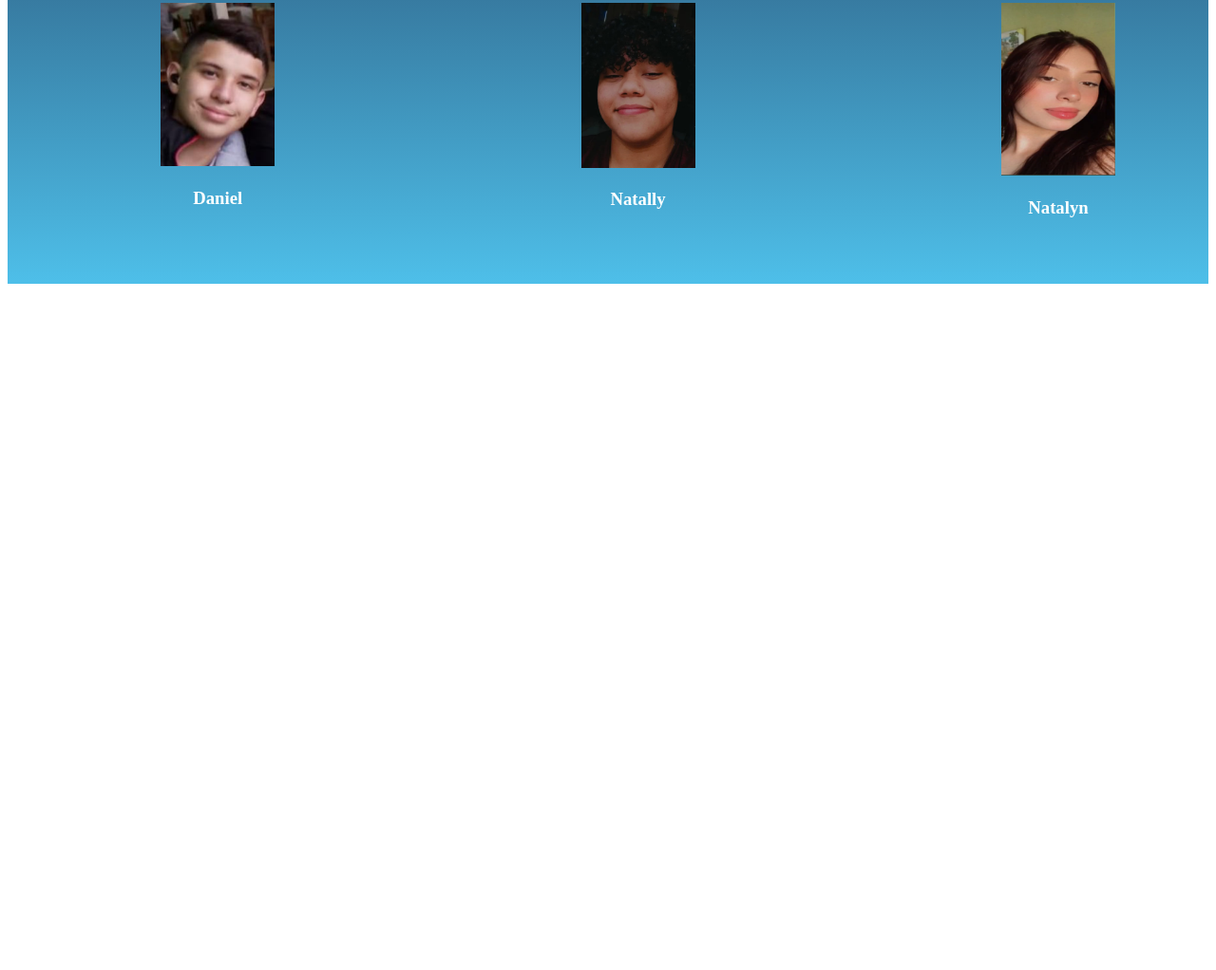
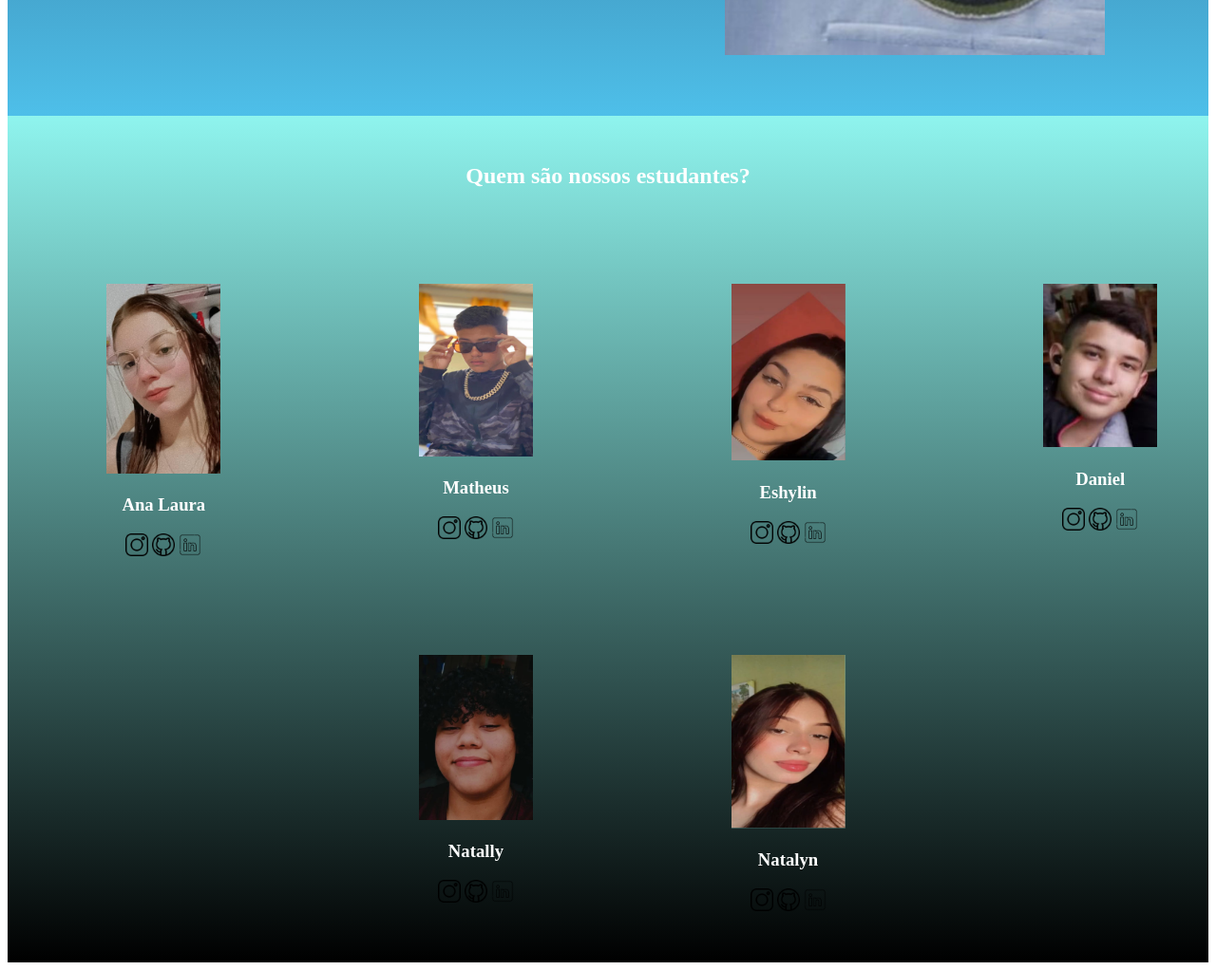
Before and after one commit to Anagoltz/2024AnaManu, a plain HTML site: page Site-Escola-main/index.html in a window 1280 px wide. Shown: the part 1029-2051 px from the top of the page at 95% size. Before the commit the page ends 1336 px from the top, so only its background shows below. Drawn offline with Linux system fonts and the light colour scheme.

Commit message:
23/04/2023

```diff
--- a/Site-Escola-main/index.html
+++ b/Site-Escola-main/index.html
@@ -11,58 +11,80 @@
 <body>
  <header class="cabecalho">
     <img class="cabecalho-imagem" src="./img/alurastartlogo1.png"  alt="logo da alura start">
-    <ul class="cabecalho-lista-item">
-        <li>Estudante</li>
-        <li>Escola</li>
-    </ul>
+    <li class="cabecalho-lista-item">Estudante</li>
+    <li class="cabecalho-lista-item">Escola</li>
+    </li>
   </header>
   <section class="escola">
    <div class="escola-conteudo">
-     <h2>Sobre o Colégio</h2 class=escola>
+     <h2 class="escola-titulo">Sobre o Colégio</h2>
      <p class="escola-texto-um">O Colégio Estadual Civíco Militar Professora Joana Torres Pereira foi fundada em 09/07/1996 com o objetivo de ensinar Pensamento Computacional através da Programação.
      <p class="escola-texto-dois">A turma mais famosa é a Segunda Série B. Uma turma diversa e engajada, que entrega excelentes resultados!
      </p>
      <p class="escola-texto-três">Endereço: R. Felix Tadeu Meyer, 449 - Vila Rio Branco, Castro - PR, 84174-050
      Telefone: (42) 3233-1323 </p>
    </div>
+<div class="escola-imagem">
  <img class="escola-imagem" src="./img/image 1.png" alt="Colégio Joana Torres Pereira">
+
+ <img class="escola-imagem" src="./img/logo escola Farda.png" alt="Colégio Joana Torres Pereira">
+</div>
  </section>
-</body>
-</html>
-<link>
-</section>
+
 <section class="estudante">
+<div class="partebaixo-div">
+
   <h2 class="estudante-titulo"> Quem são nossos estudantes?</h2>
 
 <div class="estudante-todos">
     <div class="estudante-div">
       <section class="estudante">
       <img class="estudante-imagem "src="./img/aninha.png" alt="foto da aluna ana laura">
-  <h3>Ana Laura</h3>
+      <h3 class="estudante-nome">Ana Laura</h3>
+      <img class="estudante-icone"src="./img/instagram.png" alt="instagram">
+      <img class="estudante-icone"src="./img/github.png" alt="github">
+      <img class="estudante-icone"src="./img/linkedin.png" alt="linkedin">
     </div>
     <div class="estudante-div">
       <section class="estudante">
-  <img class="estudante-imagem "src="./img/gay.mp4.png" alt="foto do aluno Matheus">
-  <h3>Matheus</h3>
+      <img class="estudante-imagem "src="./img/Matheus.png" alt="foto do aluno Matheus">
+      <h3 class="estudante-nome">Matheus</h3>
+      <img class="estudante-icone"src="./img/instagram.png" alt="instagram">
+      <img class="estudante-icone"src="./img/github.png" alt="github">
+      <img class="estudante-icone"src="./img/linkedin.png" alt="linkedin">
     </div>
     <div class="estudante-div">
       <section class="estudante">
-  <img class="estudante-imagem "src="./img/chata.png" alt="foto da aluna Eshylin">
-  <h3>Eshylin</h3>
+      <img class="estudante-imagem "src="./img/Eshylin.png" alt="foto da aluna Eshylin">
+      <h3 class="estudante-nome">Eshylin</h3>
+      <img class="estudante-icone"src="./img/instagram.png" alt="instagram">
+      <img class="estudante-icone"src="./img/github.png" alt="github">
+      <img class="estudante-icone"src="./img/linkedin.png" alt="linkedin">
     </div>
     <div class="estudante-div">
       <section class="estudante">
       <img class="estudante-imagem "src="./img/Daniel.png" alt="foto do aluno Daniel">
-  <h3>Daniel</h3>
+      <h3 class="estudante-nome">Daniel</h3>
+      <img class="estudante-icone"src="./img/instagram.png" alt="instagram">
+      <img class="estudante-icone"src="./img/github.png" alt="github">
+      <img class="estudante-icone"src="./img/linkedin.png" alt="linkedin">
     </div>
+    <span></span>
     <div class="estudante-div">
       <section class="estudante">
       <img class="estudante-imagem "src="./img/Natally.png" alt="foto da aluna Natally">
-  <h3>Natally</h3>
+      <h3 class="estudante-nome">Natally</h3>
+      <img class="estudante-icone"src="./img/instagram.png" alt="instagram">
+      <img class="estudante-icone"src="./img/github.png" alt="github">
+      <img class="estudante-icone"src="./img/linkedin.png" alt="linkedin">
     </div>
     <div class="estudante-div">
       <section class="estudante">
       <img class="estudante-imagem "src="./img/natalyn.png" alt="foto da aluna Natalyn">
-  <h3>Natalyn</h3>
+      <h3 class="estudante-nome">Natalyn</h3>
+      <img class="estudante-icone"src="./img/instagram.png" alt="instagram">
+      <img class="estudante-icone"src="./img/github.png" alt="github">
+      <img class="estudante-icone"src="./img/linkedin.png" alt="linkedin">
             </div>
       </div>
+</div>
--- a/Site-Escola-main/style.css
+++ b/Site-Escola-main/style.css
@@ -1,40 +1,47 @@
 header{
-  margin: 0 16px;
-  padding: 24px 0;
+   padding: 24px 0;
 }
 
 .cabecalho {
-    background-color:#181E3F;color: white;
-   display: flex;
+
+   background-color:#181E3F;color: white;
+   display:flex ;
 justify-content: space-around;
 align-items: center;
-padding: 24px 0;
-font-size: 24px;}
+padding: 50px ;
+font-size: 30px;
+}
+.cabecalho-imagem {
+  width: 20%;
+}
+.cabecalho-lista-item{
 
-.cabecalho-imagem {
-  width: 20%;}
-
-   .cabecalho-lista-item{
     display:inline-block;
-   }
+}
+.escola-imagem{
+   padding: 30px ;
+   width: 400px;
+}
    .escola {
     background-image: linear-gradient(#181E3F,#4EBFE9);
     color: white;
     display:flex;
   }
+
   .escola-conteudo{
-     width: 35%;
+     font-size: 34px;
+     width: 55%;
      display: table-row;
      justify-content: center;
      align-items: center;
-
   }
 
   .estudante-titulo{
+   margin: 0 16px;
+   text-align: center;
+   padding: 50px 0;
 
-   text-align: center;
   }
-
 .body{
       font-family:'poppins',sans-serif;
    }
@@ -46,13 +53,17 @@ font-size: 24px;}
       padding: 50px 0;
       text-align: center;
    }
-.estudante-todos {
+   .estudante-todos {
+   display:grid;
+   grid-template-columns: 26% 26% 26% 26% ;
+   }
 
-   display:grid;
-   grid-template-columns: 35% 35% 35% ;
+   .estudante-icone{
+   width: 24px;
+   }
 
-   background-image: linear-gradient(#181E3F,#4EBFE9);
+   .partebaixo-div{
+   background-image: linear-gradient(#8FF4EE,#000000);
     color: white;
 
-
-}
+   }
```
Also changed, not shown: Site-Escola-main/img/Eshylin.png (added), Site-Escola-main/img/Matheus.png (added), Site-Escola-main/img/github.png (added), Site-Escola-main/img/instagram.png (added), Site-Escola-main/img/linkedin.png (added), Site-Escola-main/img/logo escola Farda.png (added). Lines whose indentation alone changed are shown as unchanged.
